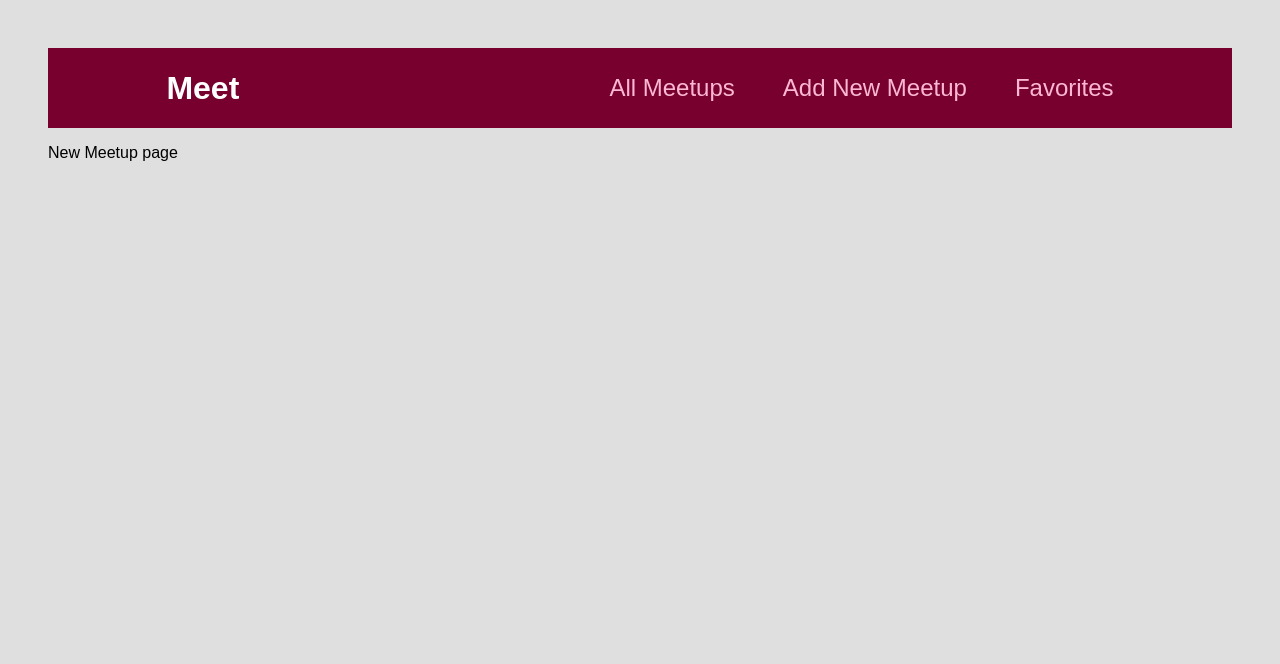
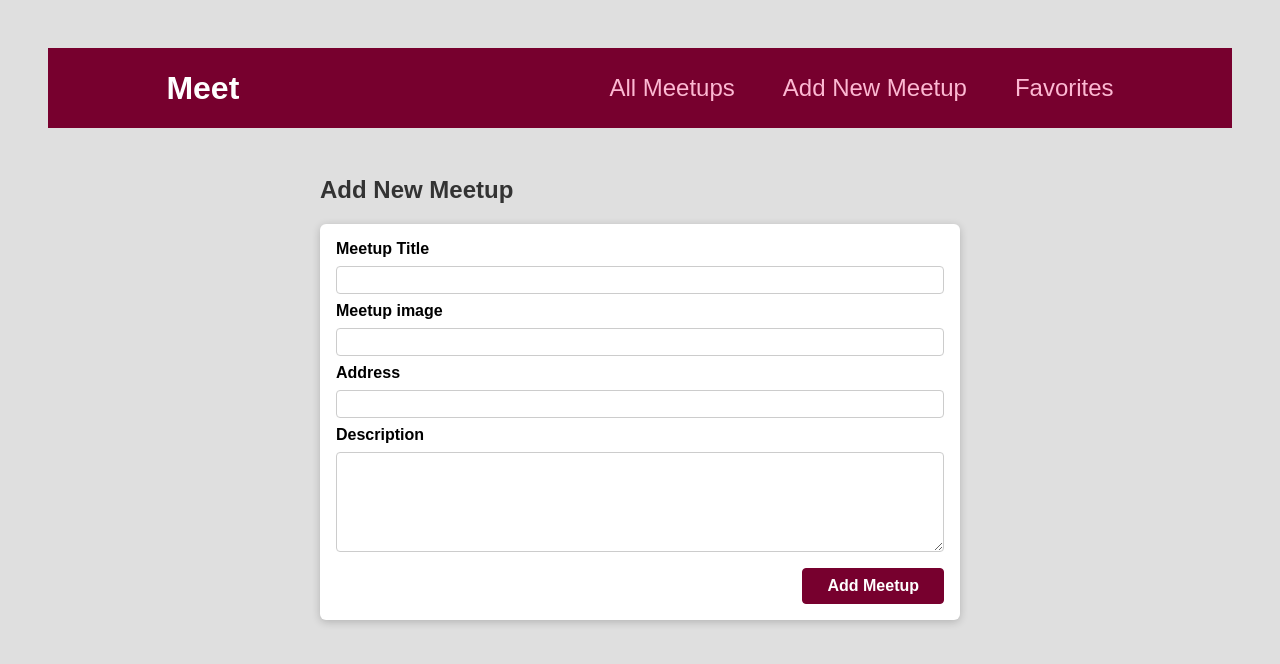
Before and after one commit to tovarb/meet, a React (Create React App) app: page /new-meetup in a window 1280 px wide. Shown: the top 664 px of the page. Built offline with nearby package versions, Linux system fonts and the light colour scheme.

Commit message:
A form and a post request were added

```diff
--- a/src/App.js
+++ b/src/App.js
@@ -3,12 +3,11 @@
 import AllMeetups from "./pages/AllMeetups";
 import NewMeetup from "./pages/NewMeetup";
 import Favorites from "./pages/Favorites";
-import MainNavigation from "./components/layout/MainNavigation";
+import Layout from "./components/layout/Layout";
 
 function App() {
   return (
-    <div>
-      <MainNavigation />
+    <Layout>
       <Switch>
         <Route path="/" exact>
           <AllMeetups />
@@ -20,7 +19,7 @@
           <Favorites />
         </Route>
       </Switch>
-    </div>
+    </Layout>
   );
 }
 
--- /dev/null
+++ b/src/components/layout/Layout.js
@@ -0,0 +1,13 @@
+import classes from "./Layout.module.css";
+import MainNavigation from "./MainNavigation";
+
+const Layout = (props) => {
+  return (
+    <div>
+      <MainNavigation />
+      <main className={classes.main}>{props.children}</main>
+    </div>
+  );
+};
+
+export default Layout;
--- /dev/null
+++ b/src/components/layout/Layout.module.css
@@ -0,0 +1,5 @@
+.main {
+  margin: 3rem auto;
+  width: 90%;
+  max-width: 40rem;
+}
--- a/src/components/meetups/MeetupItem.js
+++ b/src/components/meetups/MeetupItem.js
@@ -15,7 +15,7 @@
         </div>
         <div className={classes.actions}>
           <button>Add to Favorites</button>
-        </div>{" "}
+        </div>
       </Card>
     </li>
   );
--- /dev/null
+++ b/src/components/meetups/NewMeetupForm.js
@@ -0,0 +1,62 @@
+import { useRef } from "react";
+
+import Card from "../ui/Card";
+import classes from "./NewMeetupForm.module.css";
+
+const NewMeetupForm = (props) => {
+  const titleInputRef = useRef();
+  const imageInputRef = useRef();
+  const addressInputRef = useRef();
+  const descriptionInputRef = useRef();
+
+  function submitHandler(event) {
+    event.preventDefault();
+
+    const enteredTitle = titleInputRef.current.value;
+    const enteredImage = imageInputRef.current.value;
+    const enteredAddress = addressInputRef.current.value;
+    const enteredDescription = descriptionInputRef.current.value;
+
+    const meetupData = {
+      title: enteredTitle,
+      image: enteredImage,
+      address: enteredAddress,
+      description: enteredDescription,
+    };
+
+    props.onAddMeetup(meetupData);
+  }
+
+  return (
+    <Card>
+      <form className={classes.form} onSubmit={submitHandler}>
+        <div className={classes.control}>
+          <label htmlFor="title">Meetup Title</label>
+          <input type="text" required id="title" ref={titleInputRef} />
+        </div>
+        <div className={classes.control}>
+          <label htmlFor="image">Meetup image</label>
+          <input type="url" required id="image" ref={imageInputRef} />
+        </div>
+        <div className={classes.control}>
+          <label htmlFor="address">Address</label>
+          <input type="text" required id="address" ref={addressInputRef} />
+        </div>
+        <div className={classes.control}>
+          <label htmlFor="description">Description</label>
+          <textarea
+            id="description"
+            required
+            rows="5"
+            ref={descriptionInputRef}
+          ></textarea>
+        </div>
+        <div className={classes.actions}>
+          <button>Add Meetup</button>
+        </div>
+      </form>
+    </Card>
+  );
+};
+
+export default NewMeetupForm;
--- /dev/null
+++ b/src/components/meetups/NewMeetupForm.module.css
@@ -0,0 +1,45 @@
+.form {
+  padding: 1rem;
+}
+
+.control {
+  margin-bottom: 0.5rem;
+}
+
+.control label {
+  display: block;
+  font-weight: bold;
+  margin-bottom: 0.5rem;
+}
+
+.control input,
+.control textarea {
+  display: block;
+  font: inherit;
+  border-radius: 4px;
+  border: 1px solid #ccc;
+  padding: 0.25rem;
+  width: 100%;
+}
+
+.actions {
+  margin-top: 1rem;
+  text-align: right;
+}
+
+.actions button {
+  font: inherit;
+  cursor: pointer;
+  background-color: #77002e;
+  color: white;
+  padding: 0.5rem 1.5rem;
+  border: 1px solid #77002e;
+  border-radius: 4px;
+  font-weight: bold;
+}
+
+.actions button:hover,
+.actions button:active {
+  background-color: #a50e48;
+  border-color: #a50e48;
+}
--- a/src/pages/NewMeetup.js
+++ b/src/pages/NewMeetup.js
@@ -1,8 +1,21 @@
+import NewMeetupForm from "../components/meetups/NewMeetupForm";
+
 const NewMeetup = () => {
+  function addMeetupHandler(meetupData) {
+    fetch("https://meet-2adb7-default-rtdb.firebaseio.com/meetups.json", {
+      method: "POST",
+      body: JSON.stringify(meetupData),
+      headers: {
+        "Content-Type": "application/json",
+      },
+    });
+  }
+
   return (
-    <div>
-      <p>New Meetup page</p>
-    </div>
+    <section>
+      <h1>Add New Meetup</h1>
+      <NewMeetupForm onAddMeetup={addMeetupHandler} />
+    </section>
   );
 };
 
```
